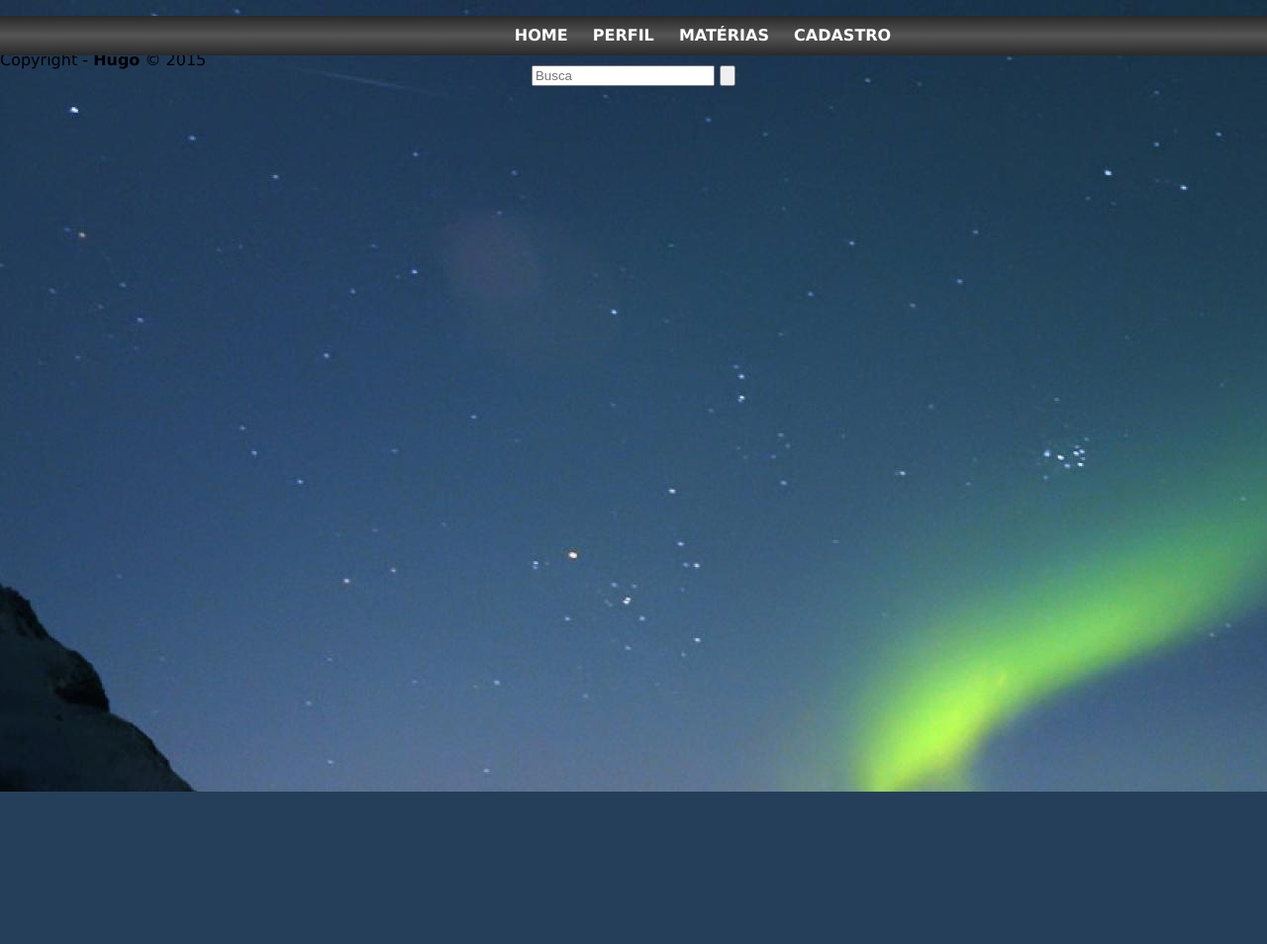
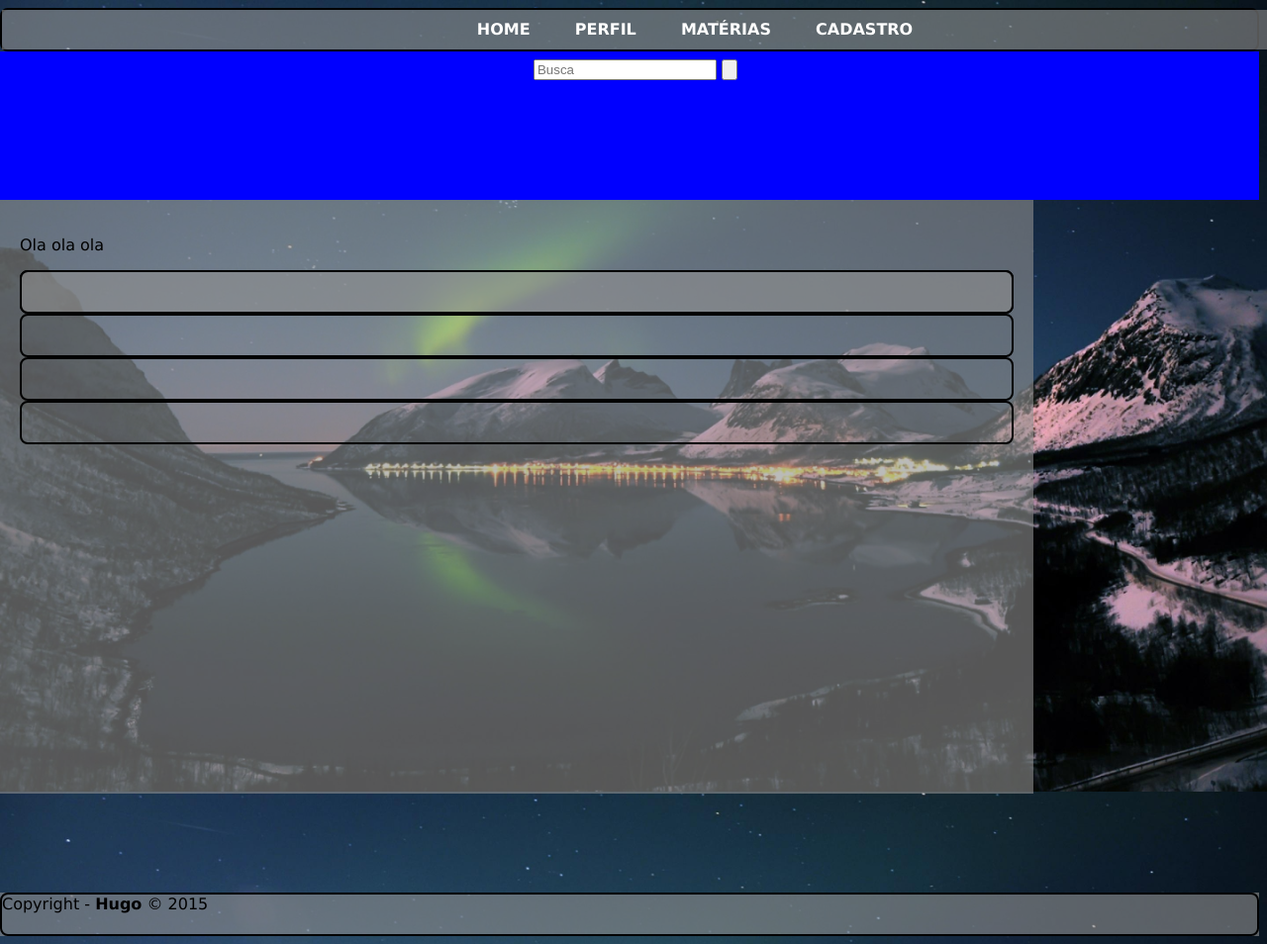
Before and after one commit to paulojeam96/FinalProject, a PHP site: page / in a window 1280 px wide. Shown: the whole page at 99% size. Before the commit the page ends 800 px from the top, so only its background shows below. Run offline with PHP 8.4, Linux system fonts and the light colour scheme.

Commit message:
mudanças no index e pré-finalização

```diff
--- a/css.css
+++ b/css.css
@@ -6,18 +6,17 @@
 
 body{
 
-	background-image: url("../imagens/login.jpg");
-	background-repeat: repeat;
+	background-image: url("imagens/login.jpg");
 	background-attachment: fixed;
-	background-position: -80px 0;
+        background-size:100%;
 	font-family: Verdana, Arial, Tahoma;
-	margin: 0px;
+	margin-left: 0px;
+        padding-left:0%;
 
 }
 /* Body header */
-/*
- * Floating nav bar Begin (full)
- */
+
+
 #mainNav{
    position: fixed;
 	z-index: 100;
@@ -26,10 +25,7 @@ body{
 	min-width: 970px;
 	line-height: 40px;
 	text-align: center;
-	background: -webkit-linear-gradient(#292929 0%, #555555 50%, #292929 100%); /* For Safari 5.1 to 6.0 */
-	background: -o-linear-gradient(#292929 0%, #555555 50%, #292929 100%); /* For Opera 11.1 to 12.0 */
-	background: -moz-linear-gradient(#292929 0%, #555555 50%, #292929 100%); /* For Firefox 3.6 to 15 */
-	background: linear-gradient(#292929 0%, #555555 50%, #292929 100%); /* Standard syntax */
+        background-color: rgba(144, 144, 144, 0.6);
 }
 
 /* Categorias (Navbar) */
@@ -42,7 +38,7 @@ body{
 #mainNav ul li {
 	display: inline;
 	list-style: none;
-	margin-right: 20px;
+	margin-right: 40px;
 	color: #fff;
 	font-weight: bold;
 }
@@ -71,3 +67,53 @@ body{
 root {
     display: block;
 }
+
+div{
+        border-radius: 8px 8px 8px 8px;
+	border: 2px #000 solid;
+	height:40px;
+	margin-left:0%;
+
+}
+
+section{
+    heigth: 500px;
+    backgorund-color:white;
+
+}
+
+#block1{
+	width:1000px;
+        heigth:700px;
+	float:left;
+	border-radius: 8px 8px 8px 8px;
+	background-color:rgba(144, 144, 144, 0.6);
+}
+
+#body{
+    margin-left:17%;
+
+}
+header{
+	background-color:blue;
+	width:100%;
+	height:150px;
+}
+
+section{
+	background-color:rgba(144, 144, 144, 0.6);
+	width:500;
+	height:560px;
+	float:left;
+	padding: 20px;
+        margin-left:0%
+}
+
+footer{
+
+    background-color:rgba(144, 144, 144, 0.6);
+    heigth: 100px;
+    width:100%;
+    margin-top:700px;
+
+}
```
